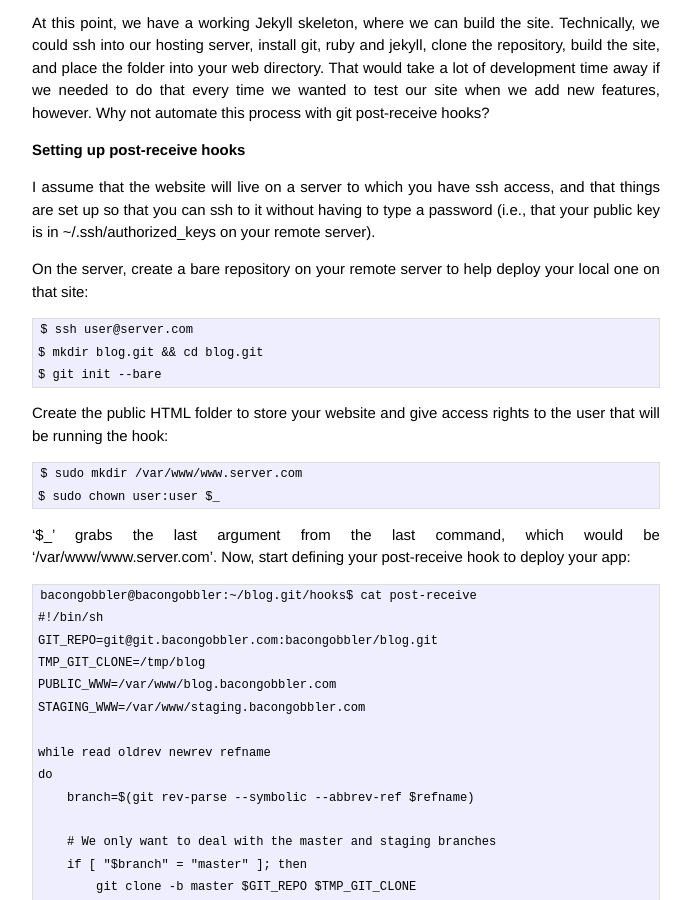
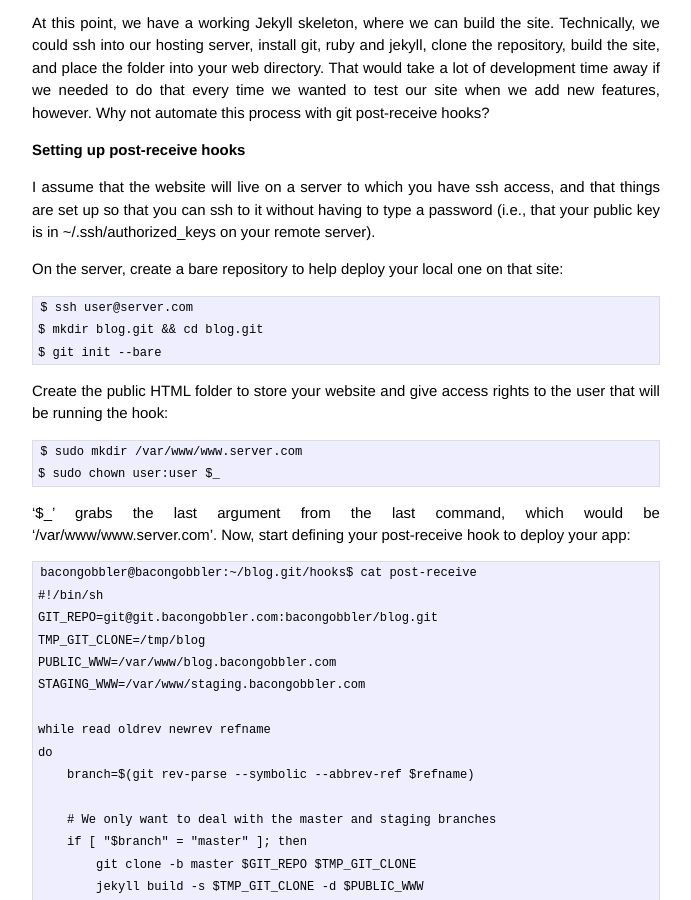
Before and after one commit to bacongobbler/bacongobbler.github.io, a Jekyll site: the page built from _posts/2013-07-09-blog-deployment-setup.md, in a window 1280 px wide and 900 px high, scrolled down 448 px. Shown: the whole window, without its empty margins (294-985 px from the left). Built offline with Jekyll 4.4.1, drawn with Linux system fonts in a browser that asks for light colours; comment, search, counter and statistics services are not loaded.

Commit message:
a bit redundant

```diff
--- a/_posts/2013-07-09-blog-deployment-setup.md
+++ b/_posts/2013-07-09-blog-deployment-setup.md
@@ -26,7 +26,7 @@ At this point, we have a working Jekyll skeleton, where we can build the site. T
 
 I assume that the website will live on a server to which you have ssh access, and that things are set up so that you can ssh to it without having to type a password (i.e., that your public key is in ~/.ssh/authorized_keys on your remote server).
 
-On the server, create a bare repository on your remote server to help deploy your local one on that site:
+On the server, create a bare repository to help deploy your local one on that site:
 
     $ ssh user@server.com
     $ mkdir blog.git && cd blog.git
```
